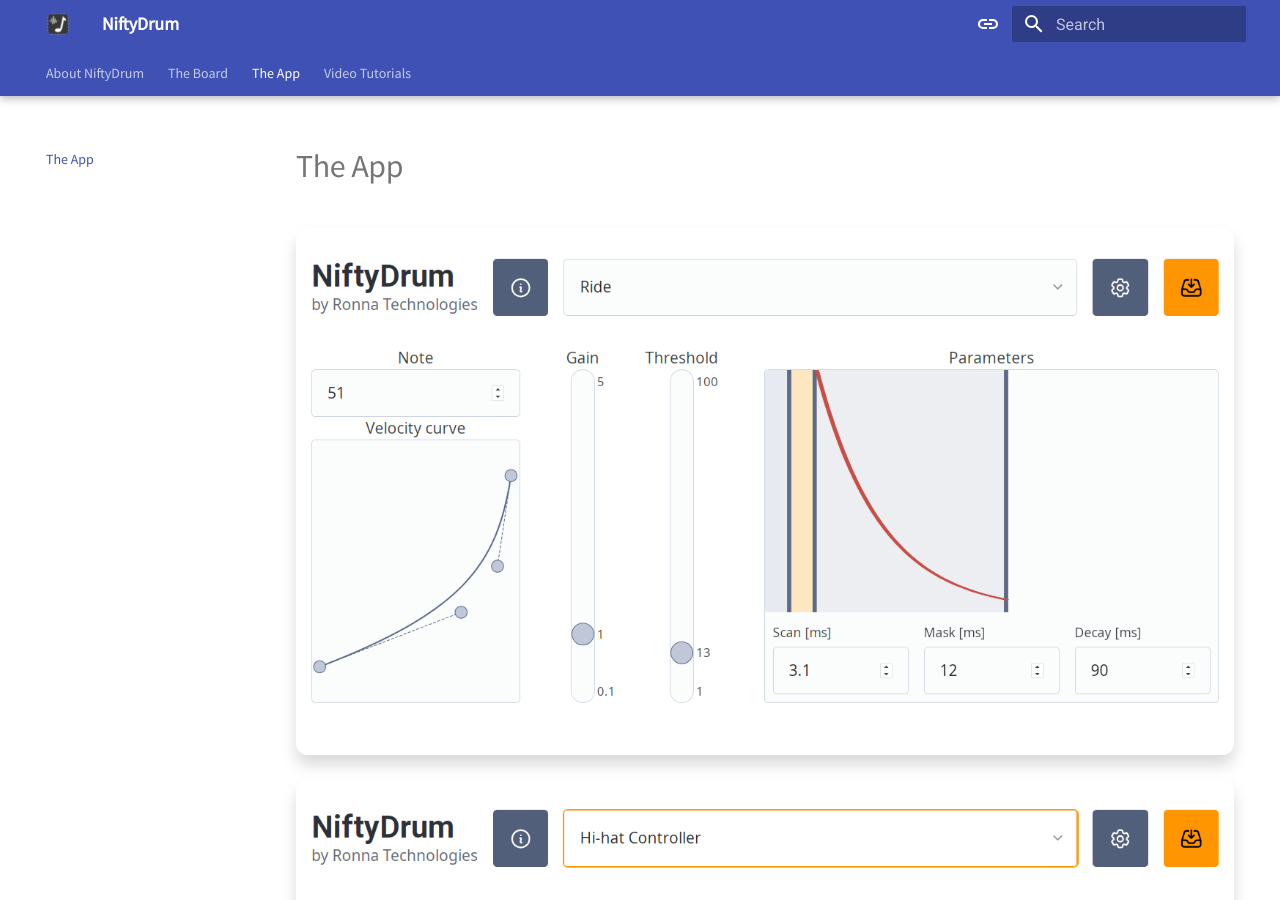
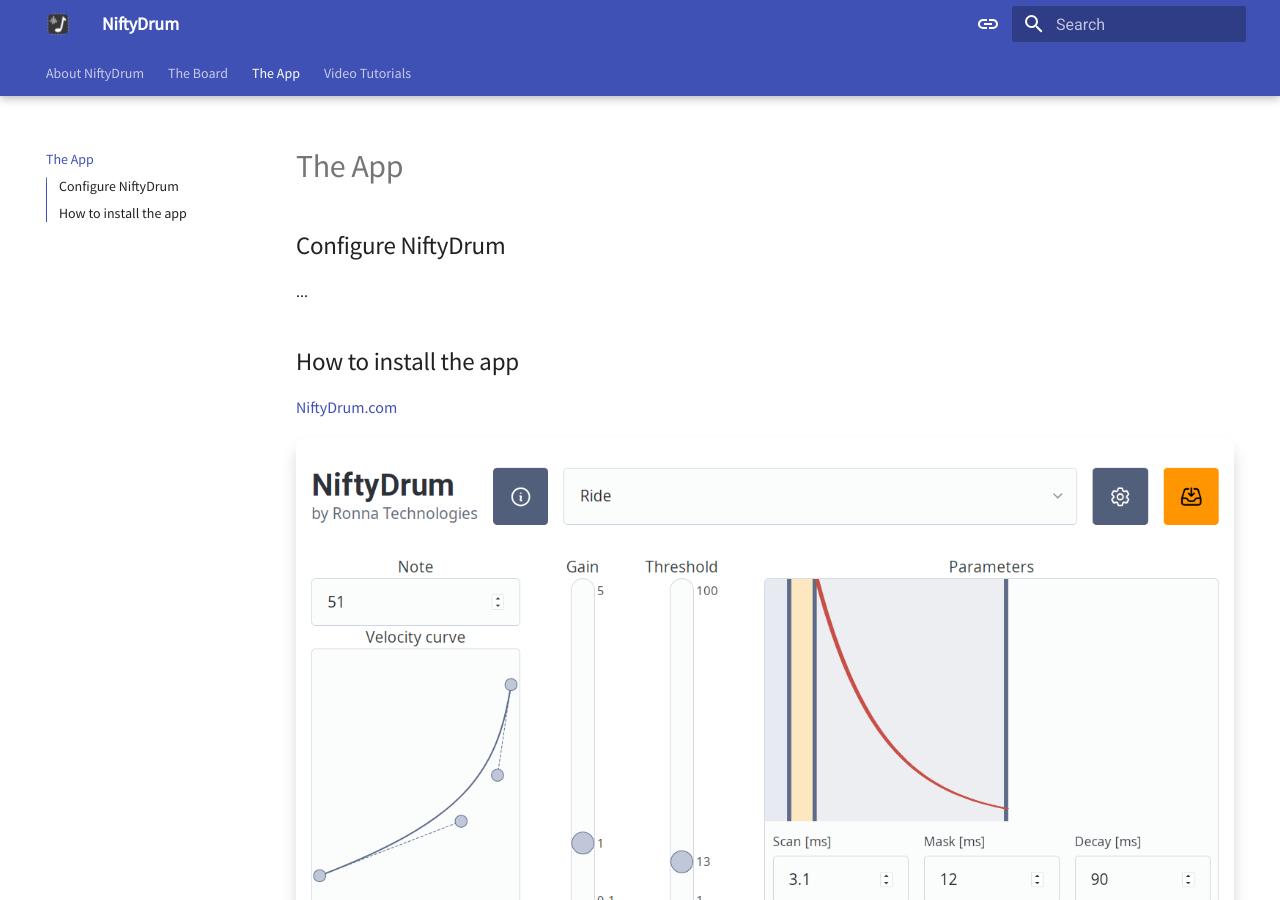
Before and after one commit to RonnaTechnologies/doc.niftydrum.com, an MkDocs documentation site: the page built from doc/2.app.md, in a window 1280 px wide and 900 px high. Built offline with MkDocs 1.6.1 and Material for MkDocs 9.7.7, drawn with Linux system fonts in a browser that asks for light colours.

Commit message:
font path test

```diff
--- a/doc/2.app.md
+++ b/doc/2.app.md
@@ -1,4 +1,12 @@
 # The App
+
+## Configure NiftyDrum
+
+...
+
+## How to install the app
+
+[NiftyDrum.com](https://niftydrum.com/#software){:target="_blank"}
 
 ![...](assets/app-trigger-light.png){ .light-mode-only .img-shadow-lg  }
 ![...](assets/app-trigger.png){ .dark-mode-only .img-shadow-lg  }
--- a/doc/stylesheets/extra.css
+++ b/doc/stylesheets/extra.css
@@ -26,7 +26,7 @@
 @font-face
 {
   font-family: 'SourceSansPro';
-  src: url('/assets/SourceSansPro.ttf') format('truetype');
+  src: url('../assets/SourceSansPro.ttf') format('truetype');
   font-weight: normal;
   font-style: normal;
 }
```
